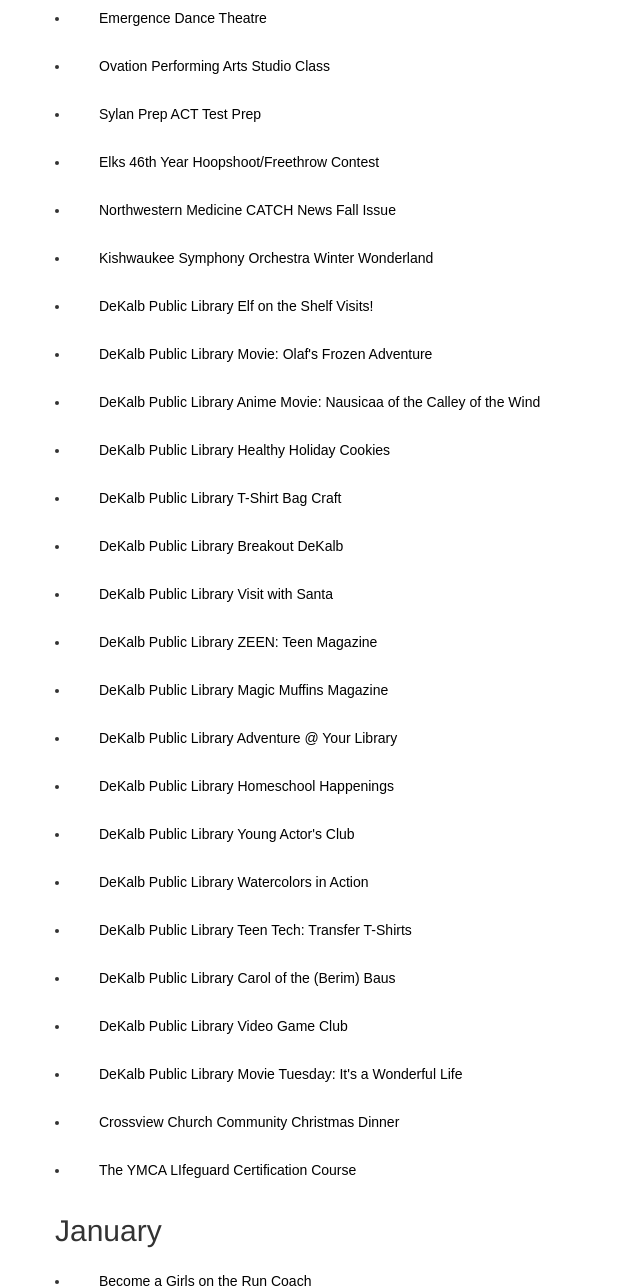
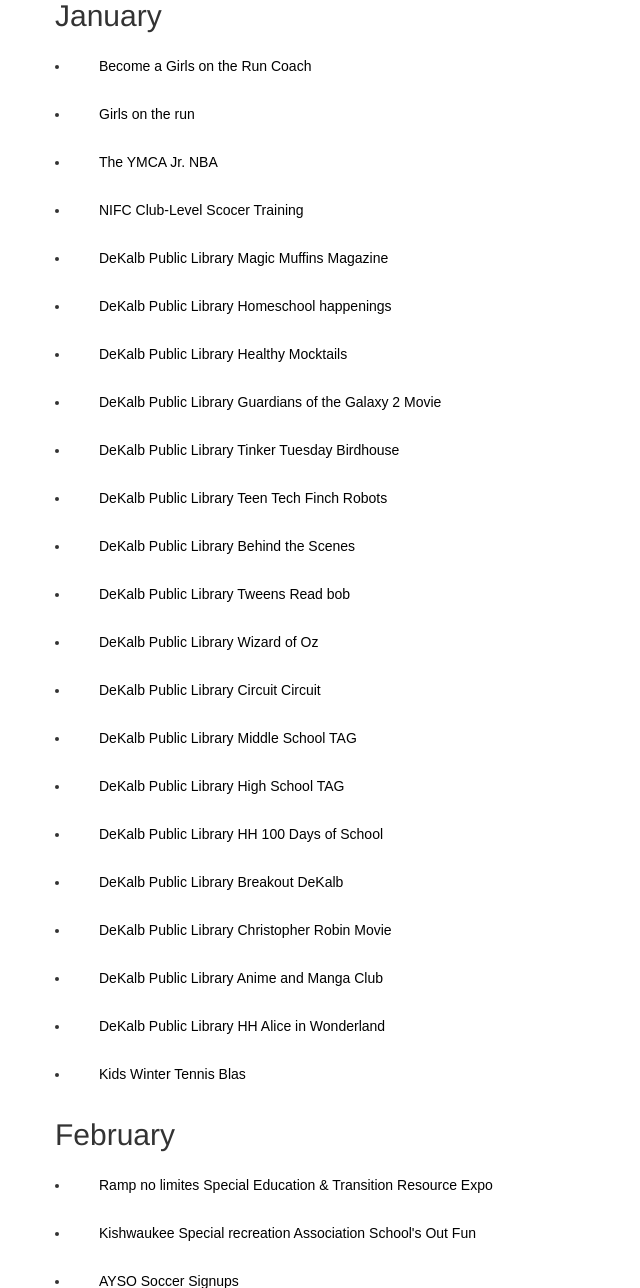
Before and after one commit to Boltx3/D428Site, a plain HTML site: page virtualpb.html in a window 1280 px wide. Shown: the part 745-2033 px from the top of the page, without its empty margins (0-640 px from the left). Drawn offline with nearby package versions, Linux system fonts and the light colour scheme.

Commit message:
1/23/2019 newest files
Updated.

```diff
--- a/css/style.css
+++ b/css/style.css
@@ -65,8 +65,12 @@ a:hover, a:active {
 .navbar-collapse {
     width: auto;
     padding: 0;
+    background: #ffffff;
 }
 
+.navbar-toggle {
+   background-color: #ffa31a;
+}
 
 /* Start Bootstrap CSS */
 
@@ -120,6 +124,7 @@ a:hover, a:active {
 
 /* End Button Styling */
 
+
 /* Media Buttons  */
 #media {
   background-color: #ffa31a;
@@ -170,15 +175,15 @@ a:hover, a:active {
 }
 
 /* Start Information */
-.container-fluid footer{
+#information2{
   background-color: #404040;
 }
 
- .container-fluid footer > a {
+#information2 > a {
   color: #ffffff;
 }
 
-.container-fluid footer >a:link, a:visited {
+#information2 >a:link, a:visited {
     color: #000000;
     padding: 14px 25px;
     text-align: center;
--- a/virtualpb.html
+++ b/virtualpb.html
@@ -151,41 +151,50 @@
 						<li><a href="https://drive.google.com/file/d/0B6fm7-6TupS4SkVDT0JNLUFVVHJlN05JQkFqMjBiVzlrcnFv/view?usp=sharing">The YMCA Before After School Program(Spanish)</a></li>
 						<li><a href="https://drive.google.com/file/d/0B6fm7-6TupS4dHp2Q3dVNXNMTVE0dDVCZFNVcnM2UXlTaDgw/view?usp=sharing">NIU No School Days Digital Design Workshop</a></li>
 						<li><a href="https://drive.google.com/file/d/1TERrQZqsTDB7JGvTfyarWCx31Pf3jY-1/view?usp=sharing">DeKalb Park District Upcoming Programs</a></li>
-
-     						<left><h2>December</h2></left>
-						<li><a href="https://drive.google.com/file/d/0B6fm7-6TupS4X3NZSEVtMml0TFZfMnZ1emFBUlJCZDFNRVRR/view?usp=sharing">Emergence Dance Theatre</a></li>
-						<li><a href="https://drive.google.com/file/d/0B6fm7-6TupS4LWU3OG1LZTBLcUhRT19nZDg1b1djVnBwb0dz/view?usp=sharing">Ovation Performing Arts Studio Class</a></li>
-						<li><a href="https://drive.google.com/file/d/0B6fm7-6TupS4MGFMdi14YlVuYkpPVVN3Y1JIRFJIZ1JNZ1Qw/view?usp=sharing">Sylan Prep ACT Test Prep</a></li>
-						<li><a href="https://drive.google.com/file/d/0B6fm7-6TupS4OFN6NmZhZXJOUlhZcmNZTkJRUUZGNEtaWHhF/view?usp=sharing">Elks 46th Year Hoopshoot/Freethrow Contest</a></li>
-						<li><a href="https://drive.google.com/file/d/1n8V32OFnf4lLguauYLVbnHSirRzIUZLu/view?usp=sharing">Northwestern Medicine CATCH News Fall Issue</a></li>
-						<li><a href="https://drive.google.com/file/d/0B6fm7-6TupS4dUh3MEo2cjVoSTlHdnlfVjZKbjE5OUhlbl9N/view?usp=sharing">Kishwaukee Symphony Orchestra Winter Wonderland</a></li>
-						<li><a href="https://drive.google.com/file/d/1KezB3JqhP2_dWHiKD17synXjJLS2Q2ci/view?usp=sharing">DeKalb Public Library Elf on the Shelf Visits!</a></li>
-						<li><a href="https://drive.google.com/file/d/1kcpcq1qhL_cYY2O6Kc1daVUUw-6yrkW7/view?usp=sharing">DeKalb Public Library Movie: Olaf's Frozen Adventure</a></li>
-						<li><a href="https://drive.google.com/file/d/1EGH1JNbEZzqI7tn5ZXmkWgsBQUK_gvUi/view?usp=sharing">DeKalb Public Library Anime Movie: Nausicaa of the Calley of the Wind</a></li>
-						<li><a href="https://drive.google.com/file/d/1ZFGsAJ_KNmUoiZn428j0Q-PMNUjAR2ad/view?usp=sharing">DeKalb Public Library Healthy Holiday Cookies</a></li>
-						<li><a href="https://drive.google.com/file/d/1y5p6oCEjT0N25zpNsweEnBjTNrKZ0WU5/view?usp=sharing">DeKalb Public Library T-Shirt Bag Craft</a></li>
-						<li><a href="https://drive.google.com/file/d/1gnEIt0qDa1UdQAFtwObF-FzQOfC0YcJ6/view?usp=sharing">DeKalb Public Library Breakout DeKalb</a></li>
-						<li><a href="https://drive.google.com/file/d/14axo8-tUR4cz8dNSgvc_VlNGNd4x3Fm7/view?usp=sharing">DeKalb Public Library Visit with Santa</a></li>
-						<li><a href="https://drive.google.com/file/d/12_EeAiJZBuhL0N4fVOtxHCi0eUmu2sZ8/view?usp=sharing">DeKalb Public Library ZEEN: Teen Magazine</a></li>
-						<li><a href="https://drive.google.com/file/d/1lnqNTnhirKchQBZXnM4RWHApM2HvEQzZ/view?usp=sharing">DeKalb Public Library Magic Muffins Magazine</a></li>
-						<li><a href="https://drive.google.com/file/d/1O5Rf2bJfE5Re3uIoy19U9Ya7n04NVyIn/view?usp=sharing">DeKalb Public Library Adventure @ Your Library</a></li>
-						<li><a href="https://drive.google.com/file/d/1iZBl3rp-I9HNIQOTRG4Hih-5JiQYQDbH/view?usp=sharing">DeKalb Public Library Homeschool Happenings</a></li>
-						<li><a href="https://drive.google.com/file/d/1MRv79AsMW9RDdG1KhR3_GeeiAZx8vBwU/view?usp=sharing">DeKalb Public Library Young Actor's Club</a></li>
-						<li><a href="https://drive.google.com/file/d/1i4Kl707eT-k5rFhq28BOCwi7PGsQMajg/view?usp=sharing">DeKalb Public Library Watercolors in Action</a></li>
-						<li><a href="https://drive.google.com/file/d/1wXO5oCu_ExaaxuQyMHUcnaK9eVY99uoB/view?usp=sharing">DeKalb Public Library Teen Tech: Transfer T-Shirts</a></li>
-						<li><a href="https://drive.google.com/file/d/1WYnj0yWSBlYltjXl9GSmBqEATFPJa-DL/view?usp=sharing">DeKalb Public Library Carol of the (Berim) Baus</a></li>
-						<li><a href="https://drive.google.com/file/d/1xSRyxVT5nU3dQV8ZWCgLXJV9bOWj7mEw/view?usp=sharing">DeKalb Public Library Video Game Club</a></li>
-						<li><a href="https://drive.google.com/file/d/1nFoEV2g7dgkO7c_V6ikK2fHwcERVjRw-/view?usp=sharing">DeKalb Public Library Movie Tuesday: It's a Wonderful Life</a></li>
-						<li><a href="https://drive.google.com/file/d/0B6fm7-6TupS4YnBYX2szcmx4MjY0Z2ZLclc5SkpRZlRxUUlr/view?usp=sharing">Crossview Church Community Christmas Dinner</a></li>
-						<li><a href="https://drive.google.com/file/d/0B6fm7-6TupS4bEVaV0R3TmFuTU5YOEYyTGxPNkpURXVrRzQ4/view?usp=sharing">The YMCA LIfeguard Certification Course</a></li>
+						<li><a href="https://drive.google.com/file/d/1nLTP0V2AaQjKg73fhXqj_oGTpMYsqBtq/view?usp=sharing">Educate Spring/Summer 2019 Tutoring</a></li>
 
 						<left><h2>January</h2></left>
 						<li><a href="https://drive.google.com/file/d/0B6fm7-6TupS4OEZ3RS04WFg0c0RmemtxNVJBR1JiVTQ3Z3Jn/view?usp=sharing">Become a Girls on the Run Coach</a></li>
 						<li><a href="https://drive.google.com/file/d/0B6fm7-6TupS4MWpSdEZEbHJDUWNxdDd6RTNsT3dGUXVmMGQ4/view?usp=sharing">Girls on the run</a></li>
 						<li><a href="https://drive.google.com/file/d/0B6fm7-6TupS4SUx3NTF0NkZmOEUtMUx1dFNHa0Z4aGx3ajdV/view?usp=sharing">The YMCA Jr. NBA</a></li>
 						<li><a href="https://drive.google.com/file/d/1kP4IiX35b2BeRqCSz21pWld93qTrB888/view?usp=sharing">NIFC Club-Level Scocer Training</a></li>
-						<left><h2>February</h2></left>
+						<li><a href="https://drive.google.com/file/d/1n1WHOAoa68Czy5W3nka3oAOtPW-6RRUo/view?usp=sharing">DeKalb Public Library Magic Muffins Magazine</a></li>
+						<li><a href="https://drive.google.com/file/d/1mzuI6d2iI5NJTubB65JhvkeTP3IJl8GS/view?usp=sharing">DeKalb Public Library Homeschool happenings</a></li>
+						<li><a href="https://drive.google.com/file/d/1mvR3xw5MgmS5jN4q6zsJPonZ4LUf2Tek/view?usp=sharing">DeKalb Public Library Healthy Mocktails</a></li>
+						<li><a href="https://drive.google.com/file/d/1mpQsVOzHHza6NNG3A5HPtpB_j1EJ4_4p/view?usp=sharing">DeKalb Public Library Guardians of the Galaxy 2 Movie</a></li>
+						<li><a href="https://drive.google.com/file/d/1mjtB5BV9hpx9pG4043mFV94yxEUPWg71/view?usp=sharing">DeKalb Public Library Tinker Tuesday Birdhouse</a></li>
+						<li><a href="https://drive.google.com/file/d/1mdksgWPKGn2Tc9yLX9UO83sMD-R2AkFP/view?usp=sharing">DeKalb Public Library Teen Tech Finch Robots</a></li>
+						<li><a href="https://drive.google.com/file/d/1mb2OJbXiXtsthu4zzqbzlpSblWbnRFuJ/view?usp=sharing">DeKalb Public Library Behind the Scenes</a></li>
+						<li><a href="https://drive.google.com/file/d/1mZNLn7EgQs8tKfeLTIJgoMtgwT_hgzH2/view?usp=sharing">DeKalb Public Library Tweens Read bob</a></li>
+						<li><a href="https://drive.google.com/file/d/1mXV64oGtq5RS8SeXxSu7oD1383nrJI_o/view?usp=sharing">DeKalb Public Library Wizard of Oz</a></li>
+						<li><a href="https://drive.google.com/file/d/1mQpWkvZmNRrnU3duw2Ry-xjUXYbHKwYw/view?usp=sharing">DeKalb Public Library Circuit Circuit</a></li>
+						<li><a href="https://drive.google.com/file/d/1mDQS9jZ6WPg-i14AKvXxo7nj6QhfDLzo/view?usp=sharing">DeKalb Public Library Middle School TAG</a></li>
+						<li><a href="https://drive.google.com/file/d/1mCevy32oj-_SuDmKpgwqAjUS1HNJ9xu6/view?usp=sharing">DeKalb Public Library High School TAG</a></li>
+						<li><a href="https://drive.google.com/file/d/1mzuI6d2iI5NJTubB65JhvkeTP3IJl8GS/view?usp=sharing">DeKalb Public Library HH 100 Days of School</a></li>
+						<li><a href="https://drive.google.com/file/d/1m6Ud0q3O9fhhSzI4ORLLSiNZDbk1TU-a/view?usp=sharing">DeKalb Public Library Breakout DeKalb</a></li>
+						<li><a href="https://drive.google.com/file/d/1m61jnpMLFonb0LXTq5J19AKayVWo8Nat/view?usp=sharing">DeKalb Public Library Christopher Robin Movie</a></li>
+						<li><a href="https://drive.google.com/file/d/1m2FjmjuExpTz2AC2dJoNnW-F2qbqhbfO/view?usp=sharing">DeKalb Public Library Anime and Manga Club</a></li>
+						<li><a href="https://drive.google.com/file/d/1ln1Yql8VM6thhVpNG5KmIMTYpl_nVtVF/view?usp=sharing">DeKalb Public Library HH Alice in Wonderland</a></li>
+						<li><a href="https://drive.google.com/file/d/1nFvc-iMKEqhdbOVBG0k_QGAWlzsBqN52/view?usp=sharing">Kids Winter Tennis Blas</a></li>
+
+					<left><h2>February</h2></left>
 						<li><a href="https://drive.google.com/file/d/0B6fm7-6TupS4VlFnNFB4QURzb3MxU2I3akFGUy1DdnFaOC1r/view?usp=sharing">Ramp no limites Special Education & Transition Resource Expo</a></li>
+                                                <li><a href="https://drive.google.com/file/d/1nTd88cM9bPIzEhOQ7m4ZCqGtFxvH0A49/view?usp=sharing">Kishwaukee Special recreation Association School's Out Fun</a></li>
+                                                <li><a href="https://drive.google.com/file/d/1nVKVB1kjx5y_lhO-X8i4BYZaK32oj3n1/view?usp=sharing">AYSO Soccer Signups</a></li>
+						<li><a href="https://drive.google.com/file/d/1o1RU-UzSVRRTSF4PJsGqal3PdRV5_uyI/view?usp=sharing">DeKalb Public Library Motown Music</a></li>
+						<li><a href="https://drive.google.com/file/d/1nyixamuGcfz-MmEnumzIYwj5aXEvFSay/view?usp=sharing">DeKalb Public Library Spiderman Homecoming</a></li>
+						<li><a href="https://drive.google.com/file/d/1nwsPMIjax_SY5K52Rzpm9a_KrsrXtkdn/view?usp=sharing">DeKalb Public Library Zeen</a></li>
+						<li><a href="https://drive.google.com/file/d/1nvcMhBfCWhLHBZclEPSzoyLfxl6gBj2I/view?usp=sharing">DeKalb Public Library Stress Management</a></li>
+						<li><a href="https://drive.google.com/file/d/1nuPAH5hL6Tl_0mJxp_GbPClgBXd1PNNb/view?usp=sharing">DeKalb Public Library Magic Muffins</a></li>
+						<li><a href="https://drive.google.com/file/d/1odLYE3b0IEaDS9XwDX3p0D5tt74W2EUh/view?usp=sharing">DeKalb Public Library HH Valentines Party</a></li>
+						<li><a href="https://drive.google.com/file/d/1ooPW_GUMdC2VCDJrlYSXyIpSMBAD1Ku5/view?usp=sharing">DeKalb Public Library Be Out Calentine 4c</a></li>
+						<li><a href="https://drive.google.com/file/d/1o_sQb1y3BGq1_jAtx5PUAx-63jmRSPlV/view?usp=sharing">DeKalb Public Library Palentines Day Party</a></li>
+						<li><a href="https://drive.google.com/file/d/1oYEGQNDokxhgUmylPOitV5fK5zCR3wyk/view?usp=sharing">DeKalb Public Library Friends Party</a></li>
+						<li><a href="https://drive.google.com/file/d/1oM50ChihG6D1R7ZoBsWC7dpNdwAlBsE_/view?usp=sharing">Dekalb Public Library Incredibles 2</a></li>
+						<li><a href="https://drive.google.com/file/d/1ojDJKpKDs6hHfp9bVoJNdkXe3UlyP7yi/view?usp=sharing">DeKalb Public Library Breakout DeKalb</a></li>
+						<li><a href="https://drive.google.com/file/d/1oLk9QqYplncdXxHQoOHlsilHJuhLKSKX/view?usp=sharing">DeKalb Public Library Milt Abel Stand Up Comedy</a></li>
+						<li><a href="https://drive.google.com/file/d/1oCn3GTlXAfriFnpbqdU-RjkjQaEm4Pj3/view?usp=sharing">DeKalb Public Library Shakespeare Shenanigan</a></li>
+						<li><a href="https://drive.google.com/file/d/1o8w-1ruvXaYXF-B_cEc6ycL6OYfVVk9V/view?usp=sharing">DeKalb Public Library Teen Book Mob Moxie</a></li>
 					</div>
 				</div>
 			</div>
```
Also changed, not shown: index.html (+15 -12 lines).
